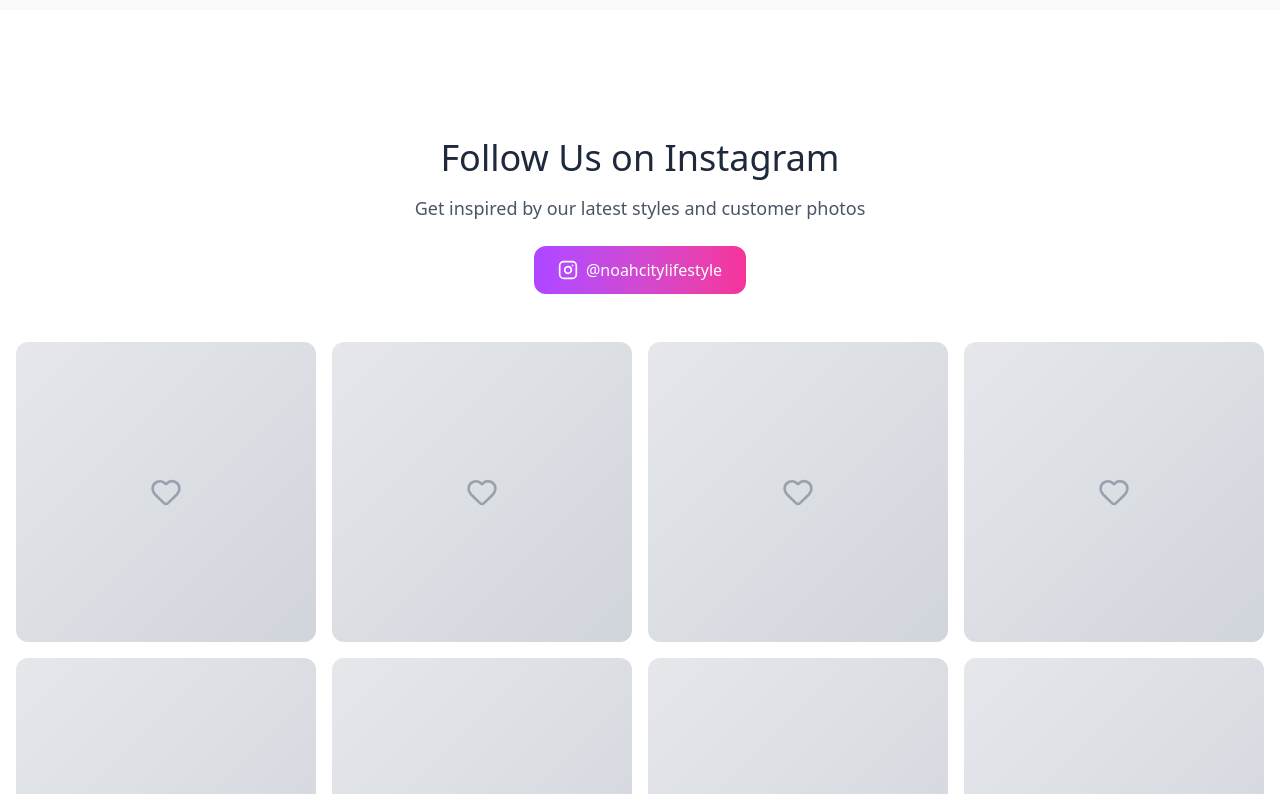
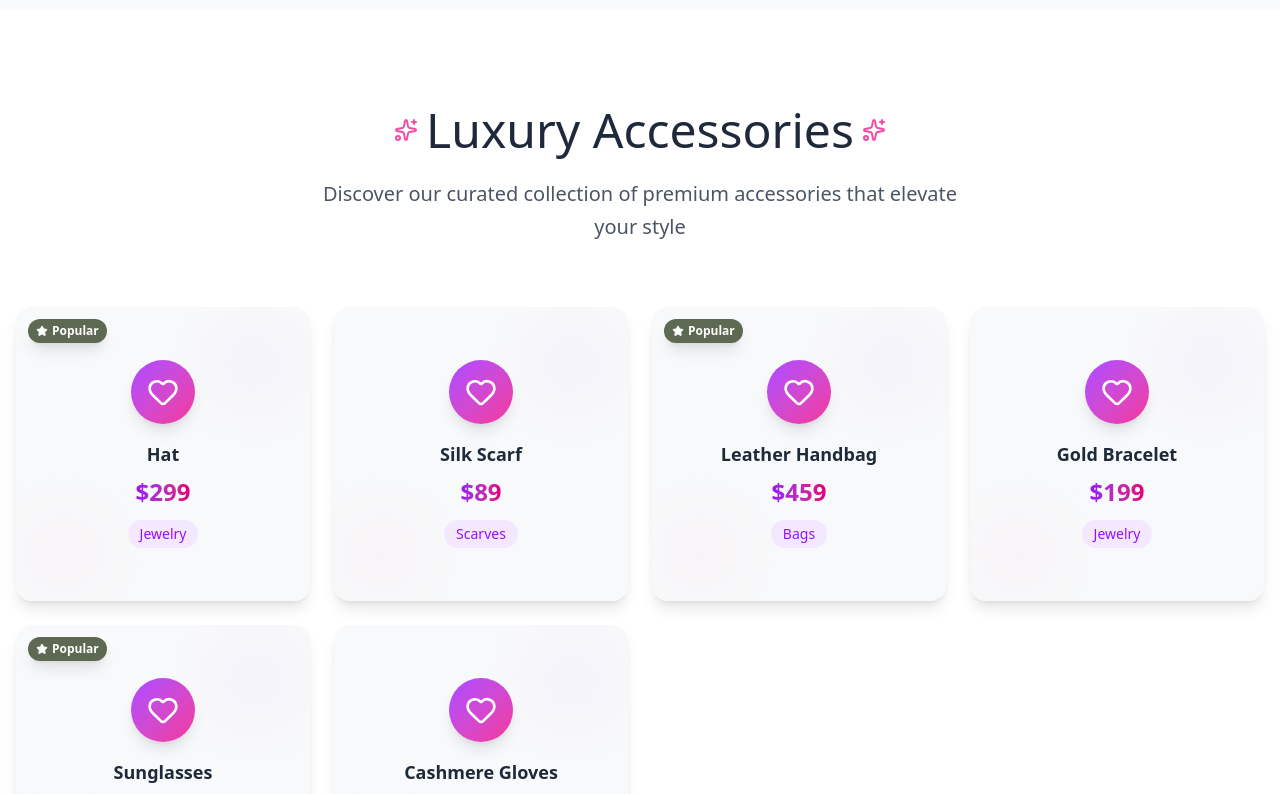
Before and after one commit to ayekyiphyu/noah-city, a Next.js app: page / in a window 1280 px wide. Shown: the part 2620-3414 px from the top of the page. Built offline with nearby package versions, Linux system fonts and the light colour scheme.

Commit message:
fix:accessories page update to UI stylesheet

```diff
--- a/features/accessories/accessoriesPage.tsx
+++ b/features/accessories/accessoriesPage.tsx
@@ -1,38 +1,119 @@
 'use client';
 
-import { Heart, Instagram } from "lucide-react";
+import { Eye, Heart, Plus, ShoppingBag, Sparkles, Star } from "lucide-react";
+import { useState } from "react";
 
 export default function AccessoriesPage() {
+    const [hoveredItem, setHoveredItem] = useState<number | null>(null);
+
+    const accessories = [
+        { id: 1, name: "Hat", price: "$299", category: "Jewelry", popular: true },
+        { id: 2, name: "Silk Scarf", price: "$89", category: "Scarves", popular: false },
+        { id: 3, name: "Leather Handbag", price: "$459", category: "Bags", popular: true },
+        { id: 4, name: "Gold Bracelet", price: "$199", category: "Jewelry", popular: false },
+        { id: 5, name: "Sunglasses", price: "$149", category: "Eyewear", popular: true },
+        { id: 6, name: "Cashmere Gloves", price: "$79", category: "Accessories", popular: false }
+    ];
+
     return (
+        <section className="w-full bg-white min-h-screen">
+            <div className="container mx-auto px-4">
+                {/* Header Section */}
+                <div className="text-center mb-16 relative">
 
-        <section className="w-full py-16 bg-white">
-            <div className="container mx-auto px-4">
-                <div className="text-center mb-12">
-                    <h2 className="text-3xl md:text-4xl font-light mb-4">
-                        Follow Us on Instagram
-                    </h2>
-                    <p className="text-lg text-gray-600 mb-6">
-                        Get inspired by our latest styles and customer photos
+                    <div className="flex items-center justify-center gap-2 mb-6 mt-8">
+                        <Sparkles className="w-6 h-6 text-pink-500 animate-pulse" />
+                        <h2 className="text-4xl md:text-5xl font-light">
+                            Luxury Accessories
+                        </h2>
+                        <Sparkles className="w-6 h-6 text-pink-500 animate-pulse" />
+                    </div>
+                    <p className="text-xl text-gray-600 mb-8 max-w-2xl mx-auto leading-relaxed">
+                        Discover our curated collection of premium accessories that elevate your style
                     </p>
-                    <button className="inline-flex items-center gap-2 bg-gradient-to-r from-purple-500 to-pink-500 text-white px-6 py-3 rounded-lg font-medium hover:from-purple-600 hover:to-pink-600 transition-all duration-200">
-                        <Instagram className="w-5 h-5" />
-                        @noahcitylifestyle
-                    </button>
                 </div>
 
-                <div className="grid grid-cols-2 md:grid-cols-4 gap-4">
-                    {[1, 2, 3, 4, 5, 6, 7, 8].map((item) => (
+                {/* Grid Section */}
+                <div className="grid grid-cols-2 md:grid-cols-4 gap-6">
+                    {accessories.map((item) => (
                         <div
-                            key={item}
-                            className="aspect-square bg-gray-200 rounded-lg overflow-hidden group cursor-pointer"
+                            key={item.id}
+                            className="group cursor-pointer"
+                            onMouseEnter={() => setHoveredItem(item.id)}
+                            onMouseLeave={() => setHoveredItem(null)}
                         >
-                            <div className="w-full h-full bg-gradient-to-br from-gray-200 to-gray-300 flex items-center justify-center group-hover:scale-105 transition-transform duration-300">
-                                <Heart className="w-8 h-8 text-gray-400 group-hover:text-pink-500 transition-colors duration-300" />
+                            <div className="relative aspect-square bg-white rounded-2xl overflow-hidden shadow-lg hover:shadow-2xl transition-all duration-500 transform hover:scale-105 hover:-rotate-1">
+                                {/* Background */}
+                                <div className="absolute inset-0 bg-gray-50"></div>
+
+                                {/* Animated Background Pattern */}
+                                <div className="absolute inset-0 bg-gray-100/30 group-hover:bg-gray-200/50 transition-all duration-500">
+                                    <div className="absolute top-4 right-4 w-20 h-20 bg-purple-100/40 rounded-full blur-xl group-hover:scale-150 transition-transform duration-700"></div>
+                                    <div className="absolute bottom-4 left-4 w-16 h-16 bg-pink-100/40 rounded-full blur-xl group-hover:scale-150 transition-transform duration-700 delay-100"></div>
+                                </div>
+
+                                {/* Content */}
+                                <div className="relative w-full h-full flex flex-col items-center justify-center p-6">
+                                    {/* Main Icon */}
+                                    <div className="mb-4 transform group-hover:scale-110 transition-transform duration-300">
+                                        <div className="w-16 h-16 bg-gradient-to-br from-purple-500 to-pink-500 rounded-full flex items-center justify-center shadow-lg">
+                                            <Heart className="w-8 h-8 text-white group-hover:animate-pulse" />
+                                        </div>
+                                    </div>
+
+                                    {/* Product Name */}
+                                    <h3 className="text-lg font-semibold text-gray-800 mb-2 text-center group-hover:text-purple-600 transition-colors duration-300">
+                                        {item.name}
+                                    </h3>
+
+                                    {/* Price */}
+                                    <p className="text-2xl font-bold bg-gradient-to-r from-purple-600 to-pink-600 bg-clip-text text-transparent mb-3">
+                                        {item.price}
+                                    </p>
+
+                                    {/* Category Badge */}
+                                    <span className="px-3 py-1 bg-purple-100 text-purple-600 rounded-full text-sm font-medium">
+                                        {item.category}
+                                    </span>
+                                </div>
+
+                                {/* Popular Badge */}
+                                {item.popular && (
+                                    <div className="absolute top-3 left-3 bg-gradient-to-r secondary primary text-white px-2 py-1 rounded-full text-xs font-bold flex items-center gap-1 shadow-lg">
+                                        <Star className="w-3 h-3 fill-current" />
+                                        Popular
+                                    </div>
+                                )}
+
+                                {/* Hover Actions */}
+                                <div className={`absolute inset-0 bg-black/40 backdrop-blur-sm flex items-center justify-center gap-4 transition-all duration-300 ${hoveredItem === item.id ? 'opacity-100' : 'opacity-0'
+                                    }`}>
+                                    <button className="w-12 h-12 bg-white/90 backdrop-blur-sm rounded-full flex items-center justify-center hover:bg-white transition-all duration-300 transform hover:scale-110 shadow-lg">
+                                        <Eye className="w-5 h-5 text-gray-700" />
+                                    </button>
+                                    <button className="w-12 h-12 bg-gradient-to-r from-purple-500 to-pink-500 rounded-full flex items-center justify-center hover:from-purple-600 hover:to-pink-600 transition-all duration-300 transform hover:scale-110 shadow-lg">
+                                        <ShoppingBag className="w-5 h-5 text-white" />
+                                    </button>
+                                    <button className="w-12 h-12 bg-white/90 backdrop-blur-sm rounded-full flex items-center justify-center hover:bg-white transition-all duration-300 transform hover:scale-110 shadow-lg">
+                                        <Heart className="w-5 h-5 text-gray-700 hover:text-red-500" />
+                                    </button>
+                                </div>
+
+                                {/* Shimmer Effect */}
+                                <div className="absolute inset-0 bg-gradient-to-r from-transparent via-white/20 to-transparent skew-x-12 -translate-x-full group-hover:translate-x-full transition-transform duration-1000"></div>
                             </div>
                         </div>
                     ))}
                 </div>
+
+                {/* Load More Button */}
+                <div className="text-center mt-16">
+                    <button className="px-8 py-4 common text-white rounded-full font-semibold hover:from-purple-600 hover:to-pink-600 transition-all duration-300 transform hover:scale-105 shadow-lg hover:shadow-xl flex items-center gap-2 mx-auto">
+                        <Plus className="w-5 h-5" />
+                        Load More Accessories
+                    </button>
+                </div>
             </div>
         </section>
-    )
+    );
 }
```
